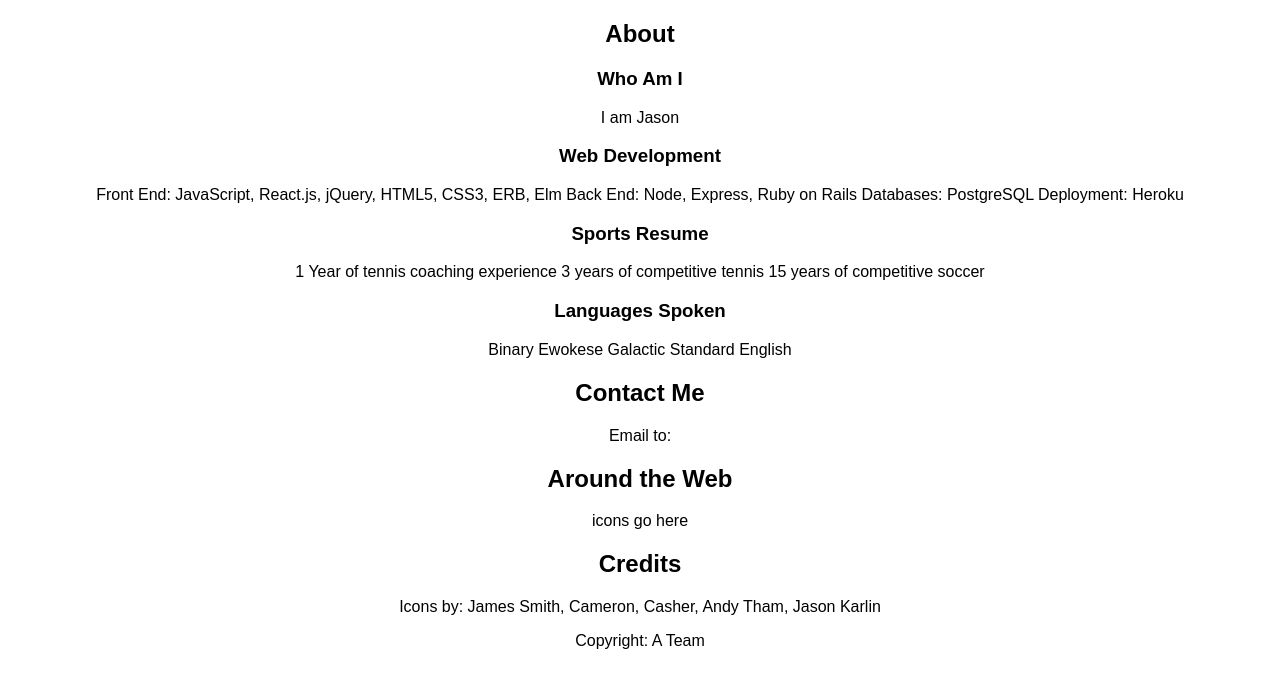
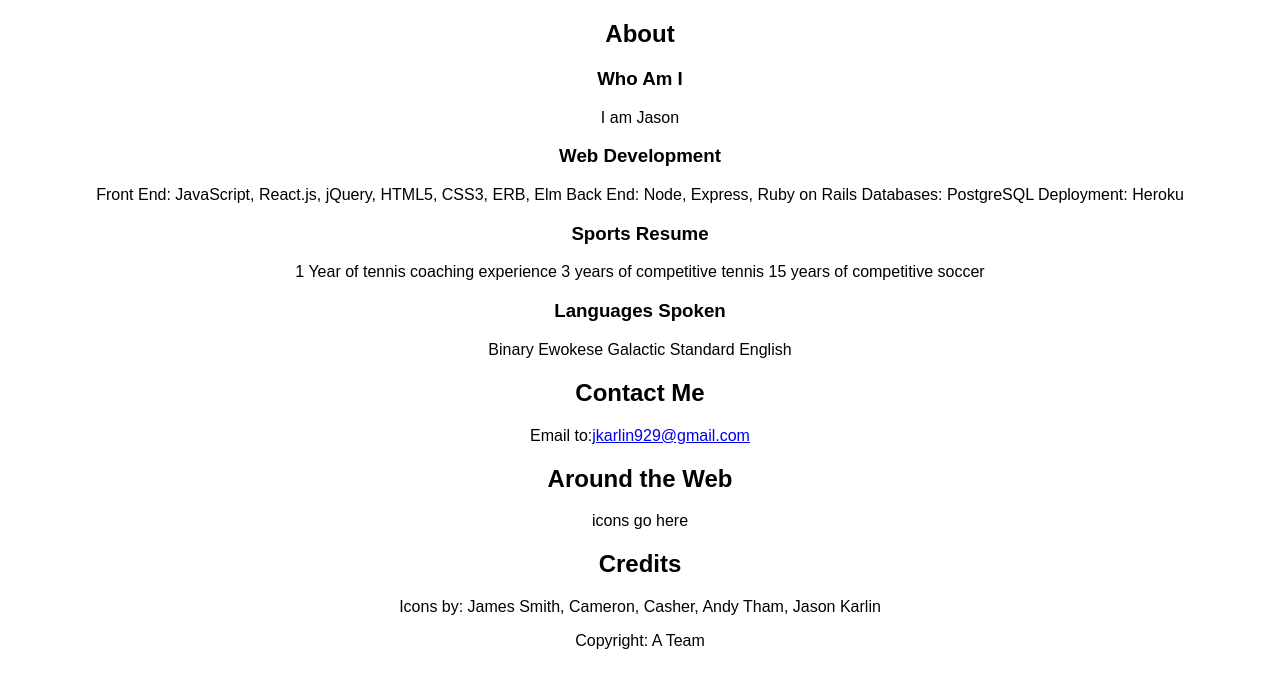
Before and after one commit to jkarlin929/star-wars, a React (Create React App) app: page / in a window 1280 px wide. Shown: the top 688 px of the page. Built offline with nearby package versions, Linux system fonts and the light colour scheme.

Commit message:
add link to email and edited Films to Film

```diff
--- /dev/null
+++ b/src/components/Film.js
@@ -0,0 +1 @@
+Film.js
--- a/src/components/Footer.js
+++ b/src/components/Footer.js
@@ -28,7 +28,7 @@ class Footer extends Component {
         <div className='contact'>
           <h2>Contact Me</h2>
           <p>Email to:
-          <a href="mailto:jkarlin929@gmail.com"></a>
+          <a href="mailto:jkarlin929@gmail.com">jkarlin929@gmail.com</a>
           </p>
         </div>
         <div className='footerabove'>
```
